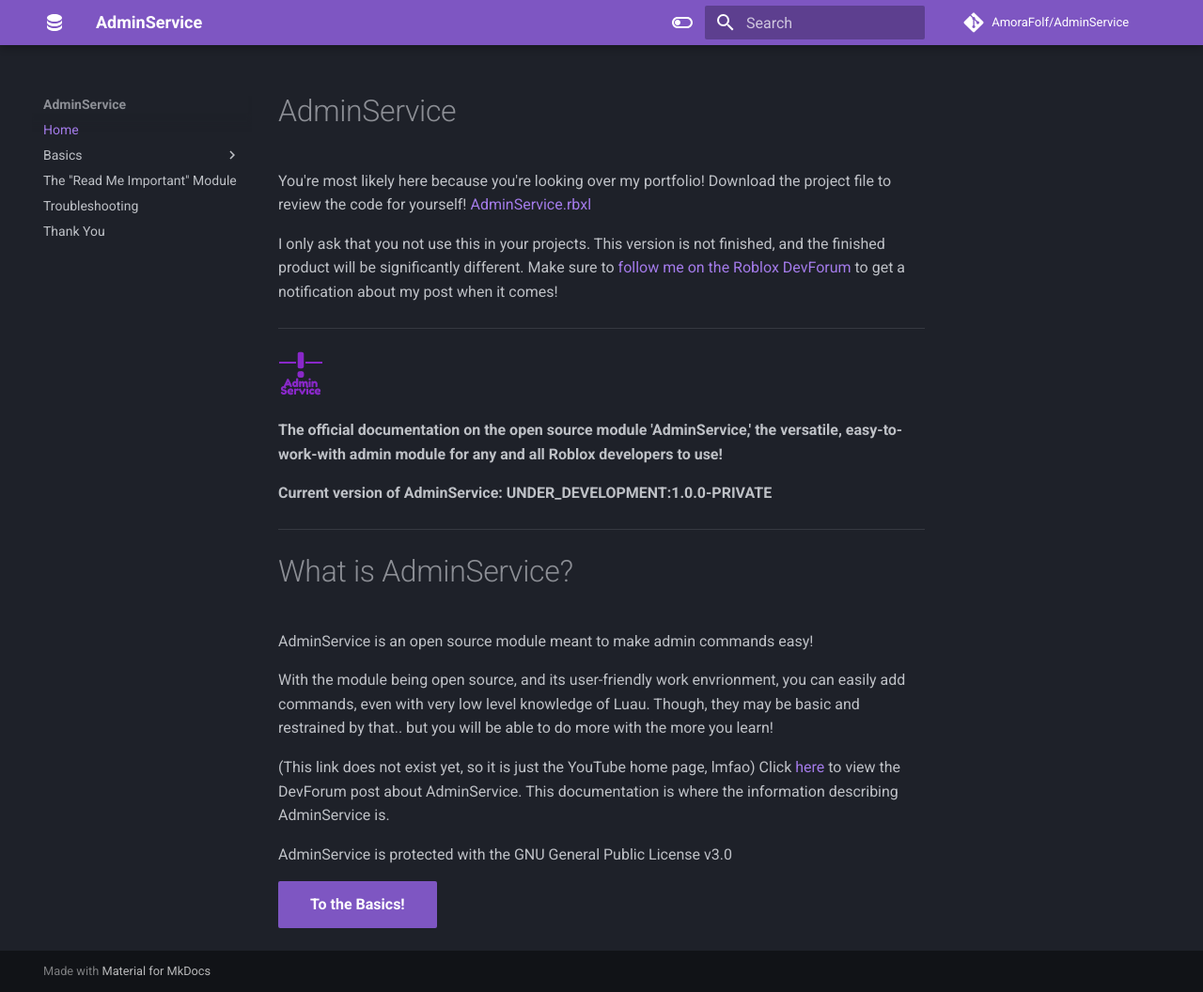
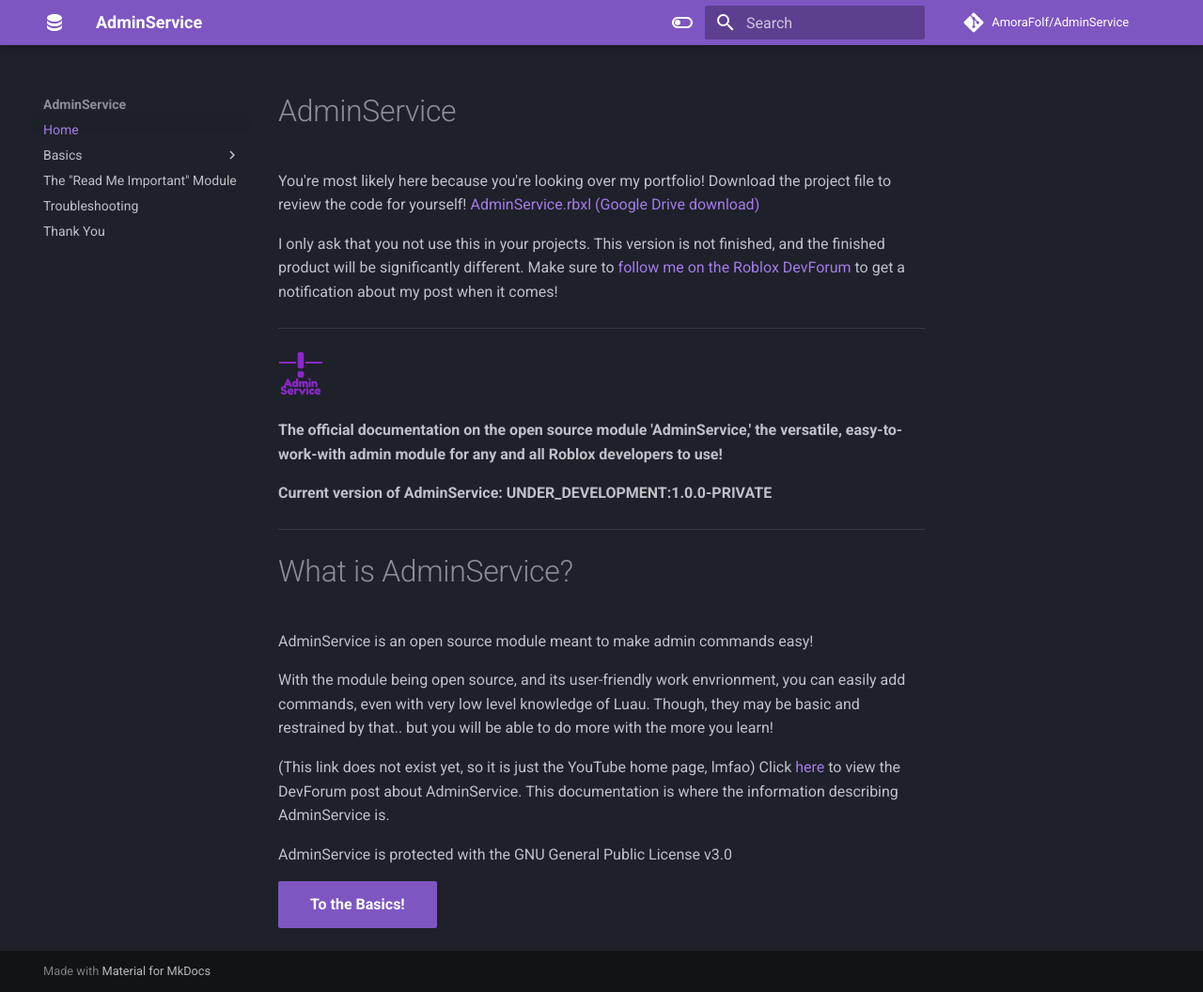
Before and after one commit to AmoraFolf/AdminService, an MkDocs documentation site: the page built from docs/index.md, in a window 1280 px wide and 1056 px high. Shown: the whole window at 94% size. Built offline with MkDocs 1.6.1 and Material for MkDocs 9.7.7, drawn with Linux system fonts in a browser that asks for light colours; comment, search, counter and statistics services are not loaded.

Commit message:
Finihsed

```diff
--- a/docs/index.md
+++ b/docs/index.md
@@ -1,7 +1,7 @@
 # AdminService
 
 You're most likely here because you're looking over my portfolio! Download the project file to review the code for yourself!
-[AdminService.rbxl]({{files/AdminService.rbxl}})
+[AdminService.rbxl (Google Drive download)](https://drive.google.com/file/d/1qOZ2mniTwqVx-LENSHTKMHfMFQNEPtE4/view?usp=drive_link)
 
 I only ask that you not use this in your projects. This version is not finished, and the finished product will be significantly different. Make sure to [follow me on the Roblox DevForum](https://devforum.roblox.com/u/amorafolf/summary) to get a notification about my post when it comes!
 
```
